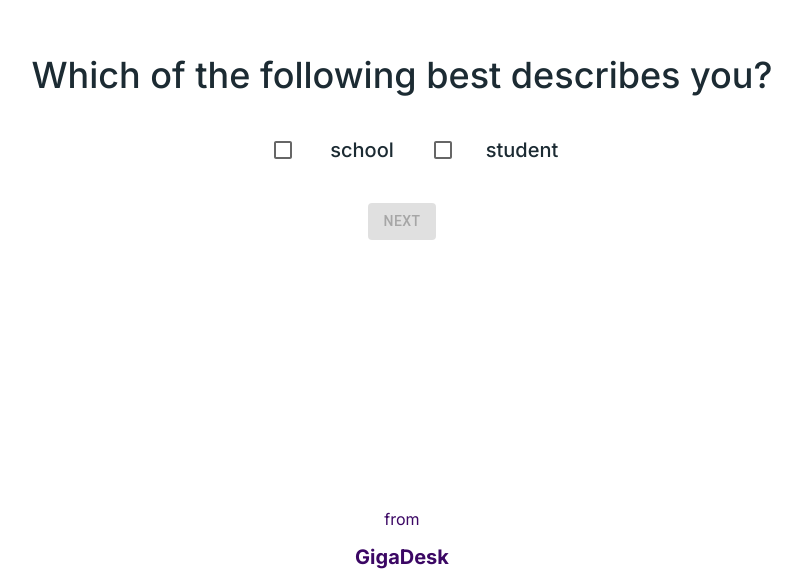
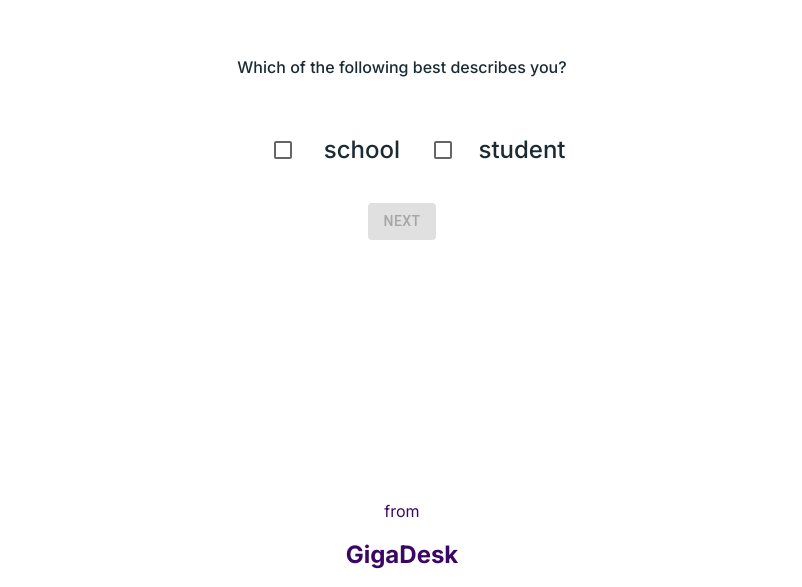
Before and after one commit to GigaDesk/Job-board, a Next.js app: page / in a window 1280 px wide. Shown: the part 213-800 px from the top of the page, without its empty margins (238-1040 px from the left). Built offline with nearby package versions, Linux system fonts and the light colour scheme; what @apollo/experimental-nextjs-app-support would draw is missing.

Commit message:
build(config): add tailwind font size and color configurations

```diff
--- a/tailwind.config.ts
+++ b/tailwind.config.ts
@@ -7,13 +7,21 @@ export default {
     "./src/app/**/*.{js,ts,jsx,tsx,mdx}",
   ],
   theme: {
+    fontSize: {
+      sm: ['14px', '20px'],
+      base: ['16px', '24px'],
+      lg: ['20px', '28px'],
+      xl: ['24px', '32px'],
+    },
     extend: {
       colors: {
         background: "var(--background)",
         foreground: "var(--foreground)",
         gray: '#1C2B33',
         'light-gray':'#F0F4F9',
-        'hover-gray':'#DDE3EA'
+        'hover-gray':'#DDE3EA',
+        'border-gray':'#E4E4E5',
+        'black':'#1B1C1D'
       },
     },
   },
```
